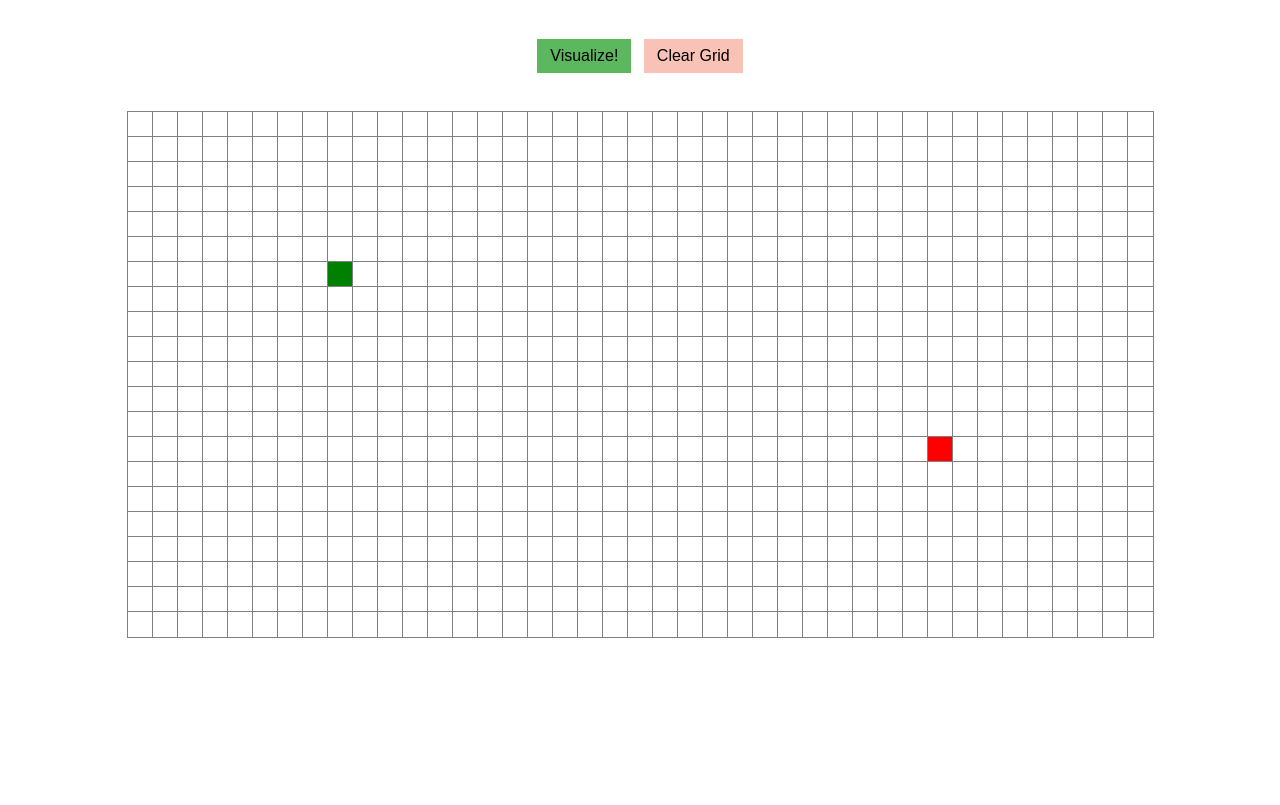
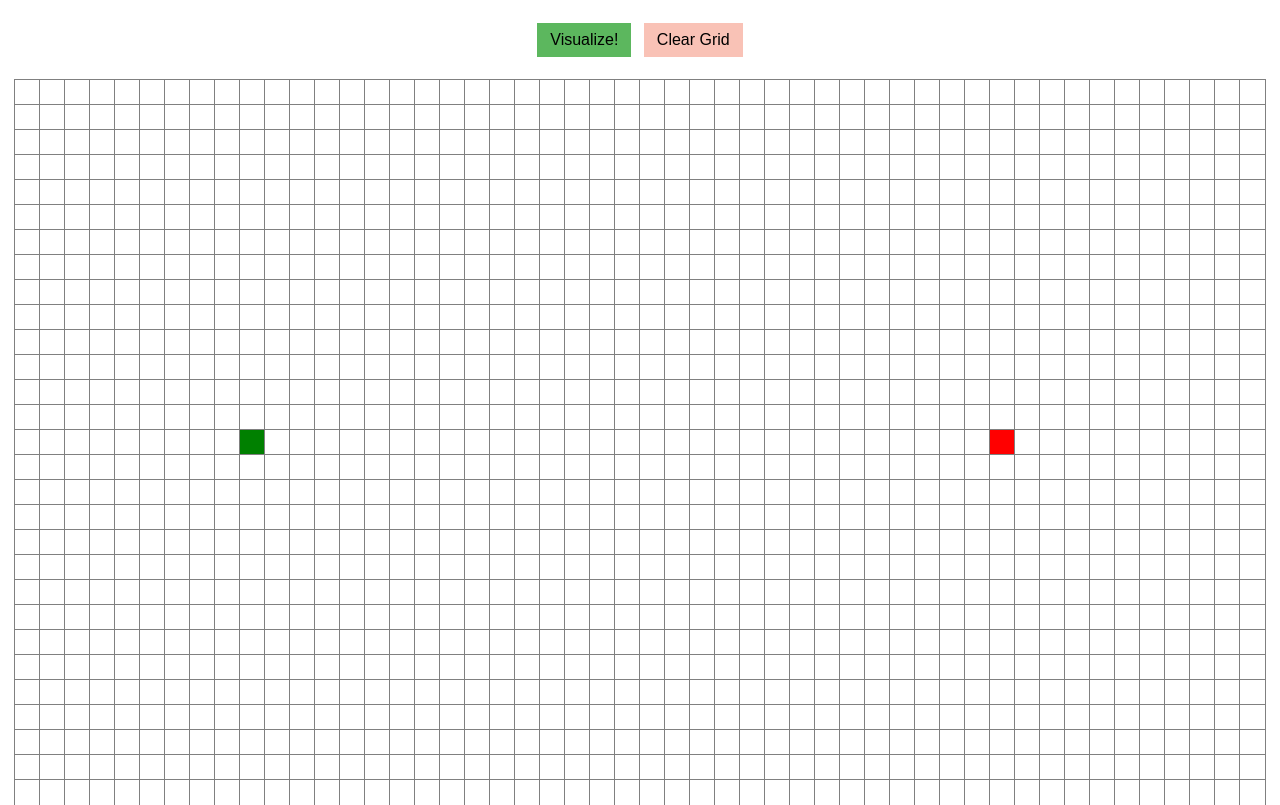
Before and after one commit to Ayudh-65/Pathfinding-Visualizer, a React (Create React App) app: page / in a window 1280 px wide. Built offline with nearby package versions, Linux system fonts and the light colour scheme.

Commit message:
Added logic for dynamic resizing of grid

```diff
--- a/src/components/Node.css
+++ b/src/components/Node.css
@@ -1,8 +1,6 @@
 .node {
-  width: 2.25vw;
-  height: 3.25vh;
-  max-width: 25px;
-  max-height: 25px;
+  width: 25px;
+  height: 25px;
   outline: 1px solid grey;
   background-color: white;
   font-size: xx-small;
--- a/src/components/PathfindingVisualizer.css
+++ b/src/components/PathfindingVisualizer.css
@@ -13,7 +13,7 @@
     display: flex;
     justify-content: center;
     align-items: center;
-    margin: 2vh 0;
+    margin-bottom: 2vh 0;
 }
 
 .visualizeButton {
--- a/src/components/PathfindingVisualizer.jsx
+++ b/src/components/PathfindingVisualizer.jsx
@@ -1,27 +1,25 @@
-import React, { useState } from "react";
+import React, { useEffect, useState } from "react";
 
 import { dijkstra, getDijkstraNodesInShortestPathOrder } from "../algorithms/dijkstra";
 import "./Node.css";
 import "./PathfindingVisualizer.css";
 
-const START_NODE_COLUMN = 8;
-const START_NODE_ROW = 6;
-const FINISH_NODE_COLUMN = 32;
-const FINISH_NODE_ROW = 13;
+const MIN_ROWS = 5;
+const MIN_COLUMNS = 6;
+// Node size in pixels
+const NODE_SIZE = 25;
 
-const ROWS = 20;
-const COLUMNS = 40;
 
-const getInitialGrid = () => {
+const getInitialGrid = (rowCount, columnCount, startNode, finishNode) => {
   const newGrid = [];
-  for (let row = 0; row <= ROWS; row++) {
+  for (let row = 0; row <= rowCount; row++) {
     const currentRow = [];
-    for (let column = 0; column <= COLUMNS; column++) {
+    for (let column = 0; column <= columnCount; column++) {
       currentRow.push({
         column,
         row,
-        isStart: column === START_NODE_COLUMN && row === START_NODE_ROW,
-        isFinish: column === FINISH_NODE_COLUMN && row === FINISH_NODE_ROW,
+        isStart: row === startNode[0] && column === startNode[1],
+        isFinish: row === finishNode[0] && column === finishNode[1],
         distance: Infinity,
         isVisited: false,
         isWall: false,
@@ -34,11 +32,43 @@ const getInitialGrid = () => {
 };
 
 export default function PathfindingVisualizer() {
-  const [grid, setGrid] = useState(getInitialGrid());
+  const [gridSize, setGridSize] = useState([MIN_ROWS, MIN_COLUMNS]);
+  const [startNode, setStartNode] = useState([3, 2]);
+  const [finishNode, setFinishNode] = useState([3, 5]);
+  const [grid, setGrid] = useState(getInitialGrid(gridSize[0], gridSize[1], startNode, finishNode));
   const [draggedNode, setDraggedNode] = useState(null);
   const [creatingWalls, setCreatingWalls] = useState(false);
-  const [startNode, setStartNode] = useState([START_NODE_ROW, START_NODE_COLUMN]);
-  const [finishNode, setFinishNode] = useState([FINISH_NODE_ROW, FINISH_NODE_COLUMN]);
+
+
+  const calculateGridSize = () => {
+    const rowCount = Math.max(Math.floor(window.innerHeight * 0.88 / NODE_SIZE), MIN_ROWS);
+    const columnCount = Math.max(Math.floor(window.innerWidth * 0.98 / NODE_SIZE) - 1, MIN_COLUMNS);
+    const newStartNode = [Math.floor(rowCount * 0.5), Math.floor(columnCount * 0.2)]
+    const newFinishNode = [Math.floor(rowCount * 0.5), Math.floor(columnCount * 0.8)]
+
+    setStartNode(newStartNode);
+    setFinishNode(newFinishNode);
+    setGridSize([rowCount, columnCount]);
+  };
+
+  useEffect(() => {
+    calculateGridSize();
+    window.addEventListener("resize", calculateGridSize);
+
+    return () => {
+      window.removeEventListener("resize", calculateGridSize);
+    };
+  }, []);
+
+  useEffect(() => {
+    setGrid(getInitialGrid(gridSize[0], gridSize[1], startNode, finishNode));
+  }, [gridSize])
+
+  useEffect(() => {
+    // If mouse leaves the grid
+    window.addEventListener("mouseup", () => setCreatingWalls(false));
+    return () => window.removeEventListener("mouseup", () => setCreatingWalls(false));
+  }, []);
 
   const clearGrid = () => {
     const newGrid = grid.map((row) =>
```
